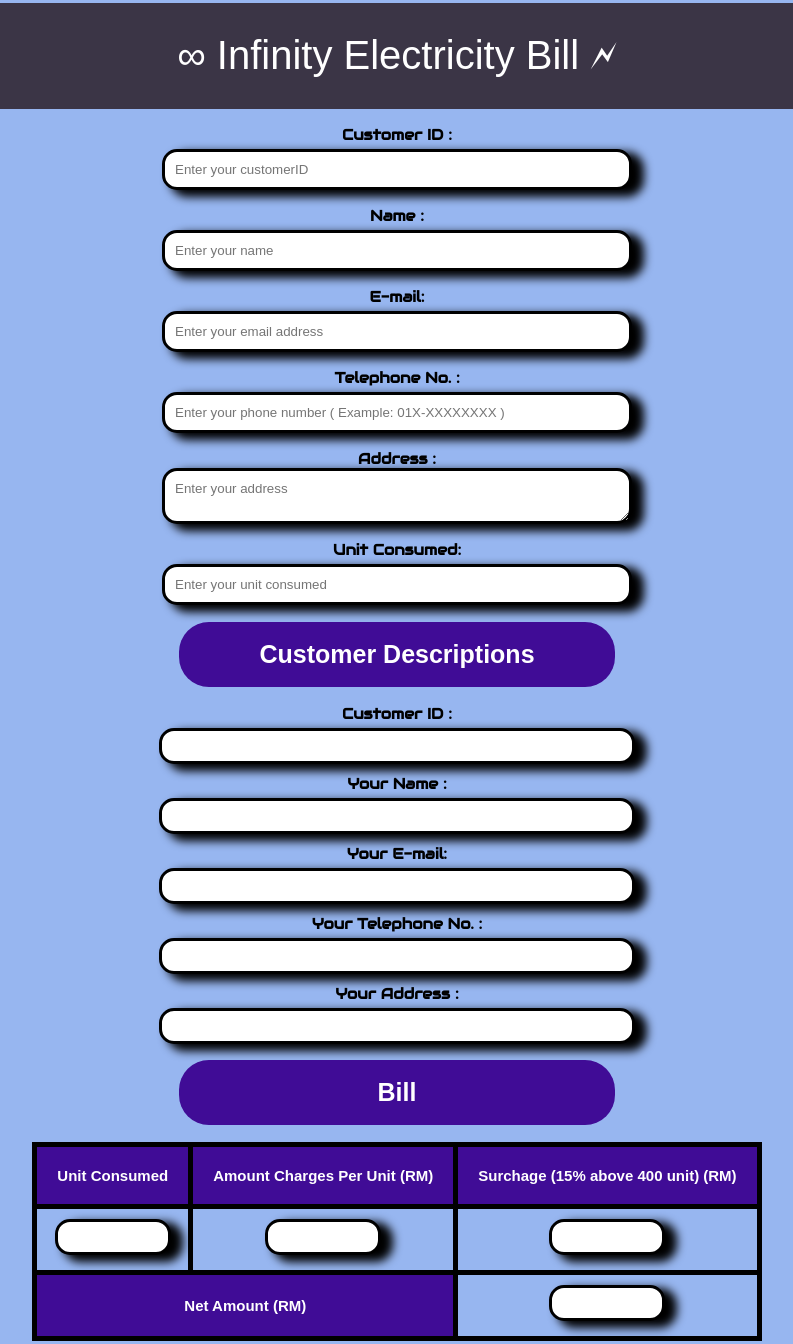
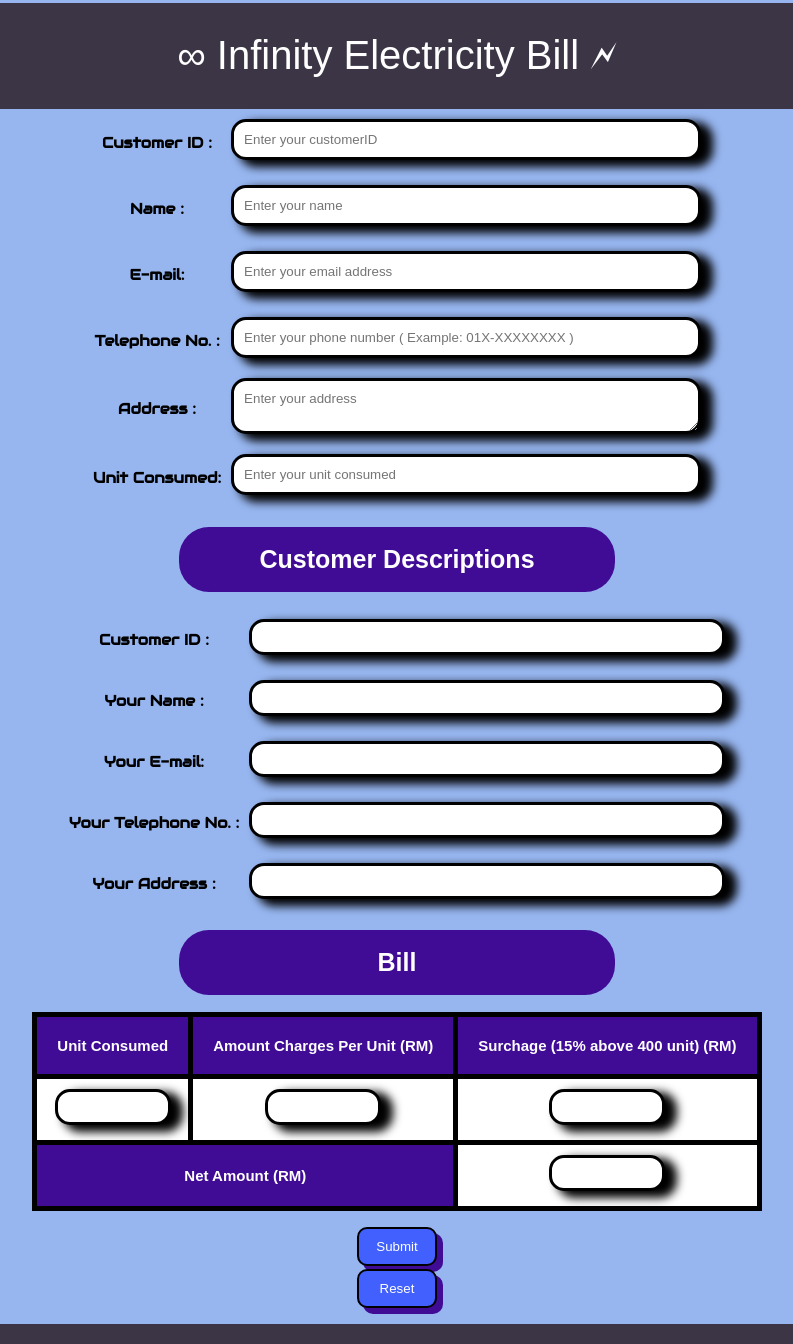
Before and after one commit to farizdaniel/InfinityElectricity.github, a plain HTML site: page index.html in a window 1280 px wide. Shown: the part 5-1349 px from the top of the page, without its empty margins (243-1036 px from the left). Drawn offline with Linux system fonts and the light colour scheme; a web font is replaced by a local one.

Commit message:
Add files via upload

```diff
--- a/index.html
+++ b/index.html
@@ -13,55 +13,69 @@
     </header>
 </head>
 <body>
+    <table>
     <div class="form">
         <form action="#">
-            <p>
-                <label for="customerID">Customer ID :</label>
-                <input type="text" name="customerID" id="customerID" placeholder="Enter your customerID" required>
-            </p>
-            <p>
-                <label for="name">Name :</label>
-                <input type="text" name="name" id="name" placeholder="Enter your name" required>
-            </p>
+            <tr>
+                <td><label for="customerID">Customer ID :</label></td>
+                <td><input type="text" name="customerID" id="customerID" placeholder="Enter your customerID" required></td>
+            </tr>
+            <tr>
+                <td><label for="name">Name :</label></td>
+                <td><input type="text" name="name" id="name" placeholder="Enter your name" required></td>
+            </tr>
 
-            <p>
-                <label for="emel">E-mail:</label>
-                <input type="email" name="email" id="email" placeholder="Enter your email address" required>
-            </p>
+            <tr>
+                <td><label for="emel">E-mail:</label></td>
+                <td><input type="email" name="email" id="email" placeholder="Enter your email address" required></td>
+            </tr>
 
-            <p>
-                <label for="phone">Telephone No. :</label>
-                <input type="text" name="phone_no" id="phone_no" placeholder="Enter your phone number ( Example: 01X-XXXXXXXX )" required>
-            </p>
+            <tr>
+                <td><label for="phone">Telephone No. :</label></td>
+                <td><input type="text" name="phone_no" id="phone_no" placeholder="Enter your phone number ( Example: 01X-XXXXXXXX )" required></td>
+            </tr>
 
-            <p>
-                <label for="address">Address :</label>
-                <textarea name="address" id="address" placeholder="Enter your address" required></textarea>
-            </p>
+            <tr>
+                <td><label for="address">Address :</label></td>
+                <td><textarea name="address" id="address" placeholder="Enter your address" required></textarea></td>
+            </tr>
 
-            <p>
-                <label for="unitConsumed">Unit Consumed:</label>
-                <input type="text" id="unitConsumed" name="unitConsumed"  placeholder="Enter your unit consumed" required>
-            </p>
+            <tr>
+                <td><label for="unitConsumedd">Unit Consumed:</label></td>
+                <td><input type="text" id="unitConsumed" name="unitConsumed"  placeholder="Enter your unit consumed" required></td>
+            </tr>
+        </table>
 
             <h1> Customer Descriptions</h1>
-            <label for="customerID">Customer ID :</label>
-            <p class="output" id="output1"></p>
+            <table>
+            <tr>
+            <td><label for="customerID">Customer ID :</label></td>
+            <td><p class="output" id="output1"></p></td>
+            </tr>
 
-            <label for="name">Your Name :</label>
-            <p class="output" id="output2"></p>
+            <tr>
+            <td><label for="name">Your Name :</label></td>
+            <td><p class="output" id="output2"></p></td>
+            </tr>
 
-            <label for="emel">Your E-mail:</label>
-            <p class="output" id="output3"></p>
+            <tr>
+            <td><label for="emel">Your E-mail:</label></td>
+            <td><p class="output" id="output3"></p></td>
+            </tr>
 
-            <label for="phone">Your Telephone No. :</label>
-            <p class="output" id="output4"></p>
+            <tr>
+            <td><label for="phone">Your Telephone No. :</label></td>
+            <td><p class="output" id="output4"></p></td>
+            </tr>
 
-            <label for="address">Your Address :</label>
-            <p class="output" id="output5"></p>
+            <tr>
+            <td><label for="address">Your Address :</label></td>
+            <td><p class="output" id="output5"></p></td>
+            </tr>
+            </table>
 
             <h1>Bill</h1>
-            <table >
+            <table>
             <tr>
                 <th><label for="unitConsumed">Unit Consumed</label></th>
                 <th><label for="amountCharges">Amount Charges Per Unit (RM)</label></th>
@@ -69,9 +83,9 @@
             </tr>
 
             <tr>
-                <td><p class="output1" id="output6"></p></td>
-                <td><p class="output1" id="output7"></p></td>
-                <td><p class="output1" id="output8"></p></td>
+                <th><p class="output1" id="output6"></p></th>
+                <th><p class="output1" id="output7"></p></th>
+                <th><p class="output1" id="output8"></p></th>
             </tr>
 
              <tr>
--- a/style.css
+++ b/style.css
@@ -14,7 +14,7 @@ body {
 }
 
 /* Form label styling */
-form label {
+label {
     font-family: 'Audiowide', sans-serif;
     font-size: 15px;
     font-weight: bold;
@@ -25,7 +25,7 @@ form label {
 }
 
 /* Form input styling */
-form input {
+input {
     width: 444px;
     padding: 10px;
     border-radius: 15px;
@@ -39,7 +39,7 @@ form input {
 }
 
 /* Form textarea styling */
-form textarea {
+textarea {
     width: 444px;
     padding: 10px;
     border-radius: 15px;
@@ -168,6 +168,18 @@ th {
     color: white;
 }
 
+td {
+    border: none;
+}
+/*Only specify for TABLE OUTPUT BILL*/
+table:nth-of-type(3) tr:nth-child(2) th:nth-child(1),
+table:nth-of-type(3) tr:nth-child(2) th:nth-child(2),
+table:nth-of-type(3) tr:nth-child(2) th:nth-child(3),
+table:nth-of-type(3) tr:nth-child(3){
+    background-color: white;
+    border: 5px solid black;
+}
+
 /* Footer styling */
 footer {
     color: white;
```
